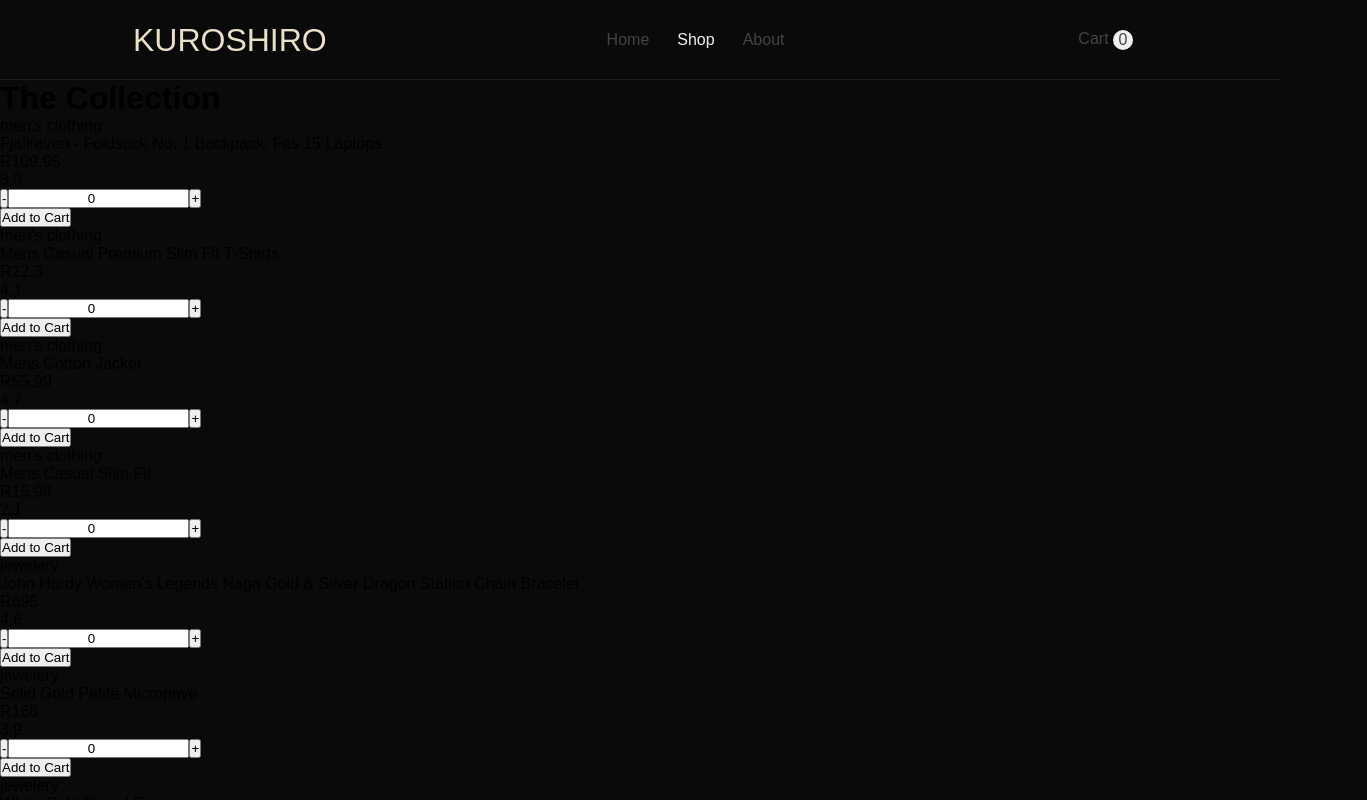
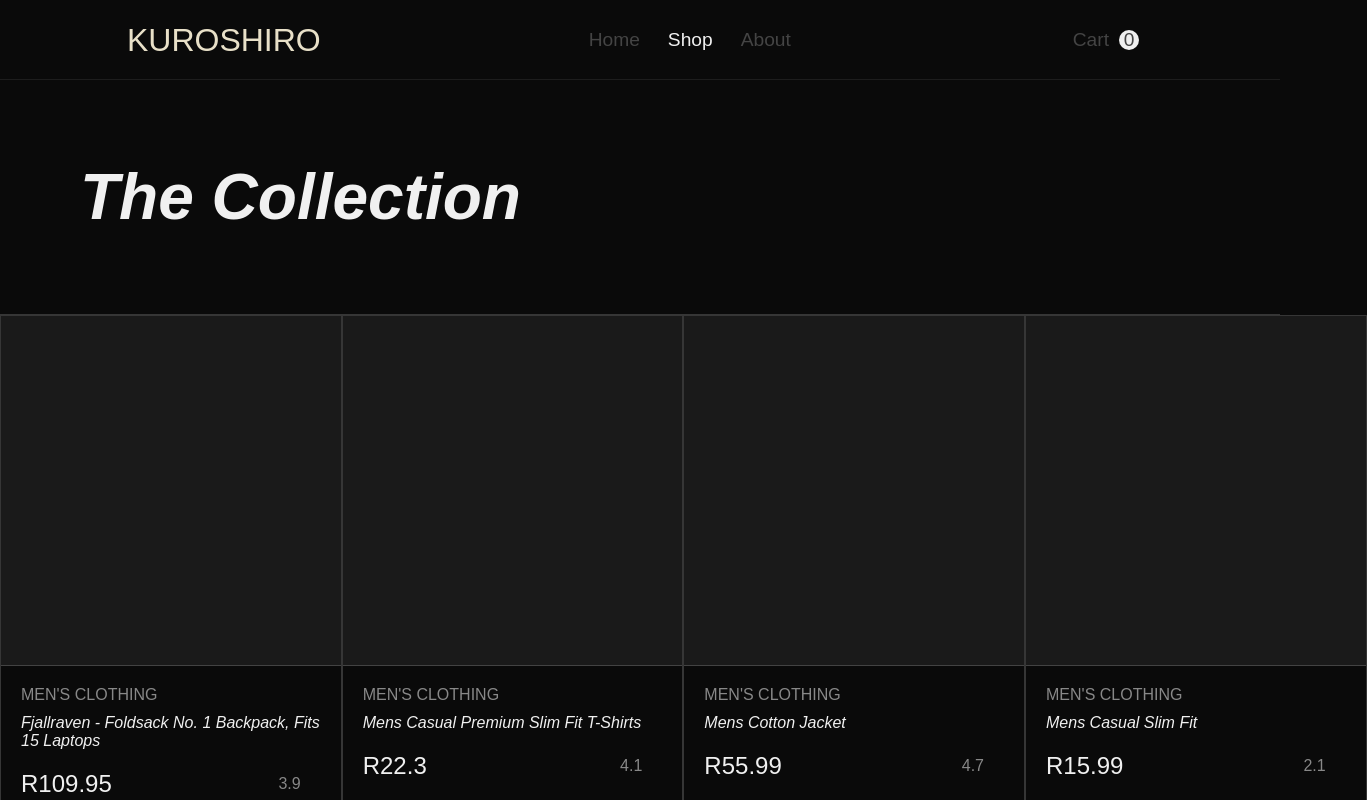
Before and after one commit to Olly-Codes/kuroshiro-shop, a React (Vite) app: page /shop in a window 1280 px wide. Shown: the top 800 px of the page, 1367 px wide, since content can reach past the window. Built offline with nearby package versions, Linux system fonts and the light colour scheme.

Commit message:
style: styling shop page component

```diff
--- a/src/routes/Shop.jsx
+++ b/src/routes/Shop.jsx
@@ -56,15 +56,15 @@
             <ul className="product-wrapper">
                 {products.map((product) => {
                     return <li key={product.id}>
-                        {/* <div className="product-img">
-                            <img style={{ width: 200, height: 200 }} src={product.image} alt={product.title} />
-                        </div> */}
+                        <div className="product-img">
+                            {/* <img style={{ width: 200, height: 200 }} src={product.image} alt={product.title} /> */}
+                        </div>
                         <div className="product-details">
-                            <p>{product.category}</p>
-                            <p>{product.title}</p>
+                            <p className="product-category">{product.category}</p>
+                            <p className="product-title">{product.title}</p>
                             <div className="price-rating">
-                                <p>R{product.price}</p>
-                                <p>{product.rating.rate}</p>
+                                <p className="product-price">R{product.price}</p>
+                                <p className="product-rating">{product.rating.rate}</p>
                             </div>
                         </div>
                         <div className="input-wrapper">
@@ -78,6 +78,7 @@
                                 value={products.find((p) => p.id === product.id).quantity}
                                 onChange={(e) => handleQuanityChange(product.id, e.target.value)}
                                 style={{ textAlign: 'center' }}
+                                className="product-input"
                              />
                             <button
                                 type="button"
--- a/src/styles/styles.css
+++ b/src/styles/styles.css
@@ -27,11 +27,17 @@
     background-color: var(--bg);
 }
 
+.home-content, .shop-content, .about-content, .cart-content {
+    padding-top: 80px;
+}
+
 /* ----- HEADER & NAV */
 .header-content {
     width: 100%;
     height: 80px;
     border-bottom: 1px solid var(--border);
+    position: fixed;
+    background-color: var(--bg);
 }
 
 .nav {
@@ -59,10 +65,21 @@
     padding: 12px 14px;
     text-decoration: none;
     color: var(--text-muted);
+    font-size: 1.2rem;
+}
+
+.nav-cart-link {
+    display: flex;
+    align-items: center;
+    gap: 10px;
 }
 
 .nav-link:hover, .nav-cart-link:hover {
     color: var(--text-primary);
+}
+
+.nav-cart-link:hover .cart-count {
+    color: var(--bg);
 }
 
 a.active {
@@ -226,3 +243,137 @@
 .info-right p {
     width: 750px;
 }
+
+/* ----- SHOP */
+.shop-content h1 {
+    padding: 80px;
+    font-size: 4rem;
+    font-style: italic;
+    color: var(--text-primary);
+    border-bottom: 1px solid var(--border-strong);
+}
+
+.product-wrapper {
+    width: 100%;
+    list-style: none;
+
+    display: grid;
+    grid-template-columns: repeat(4, 1fr);
+}
+
+.product-wrapper li {
+    display: flex;
+    flex-direction: column;
+    border: 1px solid var(--border-strong);
+    cursor: pointer;
+}
+
+.product-img {
+    width: 100%;
+    height: 350px;
+    background-color: var(--surface-raised);
+    border-bottom: 1px solid var(--border-strong);
+}
+
+.product-details {
+    width: 100%;
+    padding: 20px 0px 0px 20px;
+
+    display: flex;
+    flex-direction: column;
+}
+
+.product-category {
+    text-transform: uppercase;
+    color: var(--text-secondary);
+    margin-bottom: 10px;
+}
+
+.product-title {
+    color: var(--text-primary);
+    font-style: italic;
+}
+
+.price-rating {
+    width: 100%;
+    color: var(--text-primary);
+    padding: 20px 40px 0px 0px;
+    margin-bottom: 40px;
+
+    display: flex;
+    align-items: center;
+    justify-content: space-between;
+}
+
+.product-price {
+    font-size: 1.5rem;
+}
+
+.product-rating {
+    color: var(--text-secondary);
+}
+
+.input-wrapper {
+    width: 100%;
+
+    display: flex;
+    gap: 20px;
+    justify-content: center;
+    margin-bottom: 40px;
+}
+
+.input-wrapper button {
+    padding: 12px 18px;
+    color: var(--text-primary);
+    border: 1px solid var(--border-strong);
+    background: transparent;
+    cursor: pointer;
+    font-weight: bold;
+    font-size: 1rem;
+}
+
+.input-wrapper button:hover {
+    background-color: var(--text-primary);
+    color: var(--bg);
+}
+
+.product-input {
+    background-color: var(--text-muted);
+    outline: none;
+    border: 1px solid var(--border-strong);
+    color: var(--text-primary);
+    font-size: 1rem;
+
+    -moz-appearance: textfield;
+    appearance: textfield;
+}
+
+.product-input::-webkit-outer-spin-button,
+.product-input::-webkit-inner-spin-button {
+    -webkit-appearance: none;
+    margin: 0;
+}
+
+.button-wrapper {
+    width: 100;
+    padding: 0px 40px 40px 40px;
+
+    display: flex;
+    justify-content: center;
+    align-items: center;
+    cursor: pointer;
+}
+
+.button-wrapper button {
+    width: 100%;
+    padding: 12px 18px;
+    color: var(--text-primary);
+    background: transparent;
+    border: 1px solid var(--text-primary);
+    cursor: pointer;
+}
+
+.button-wrapper button:hover {
+    background-color: var(--text-primary);
+    color: var(--bg);
+}
```
